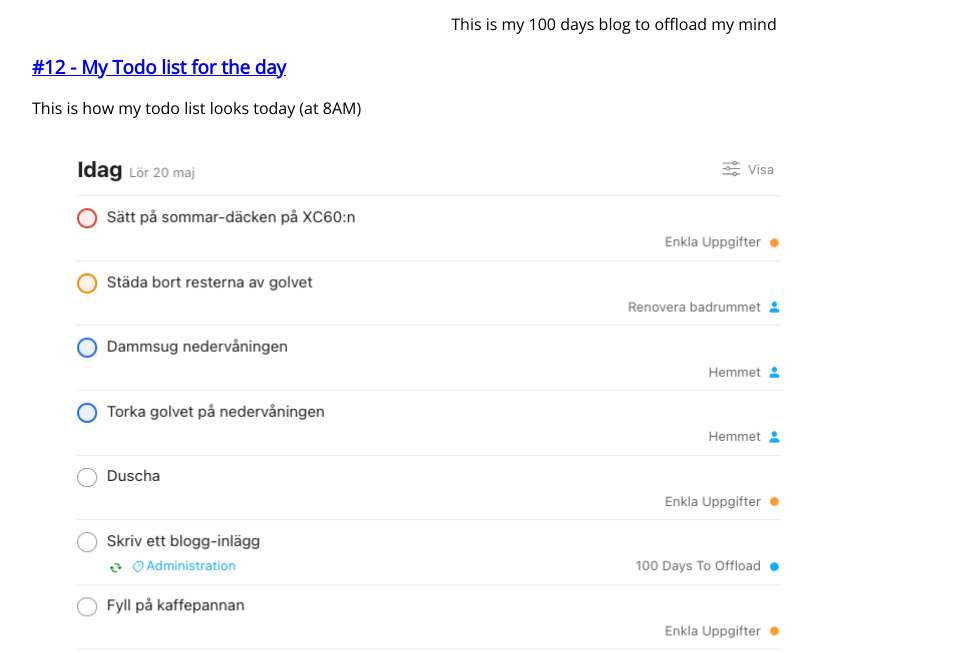
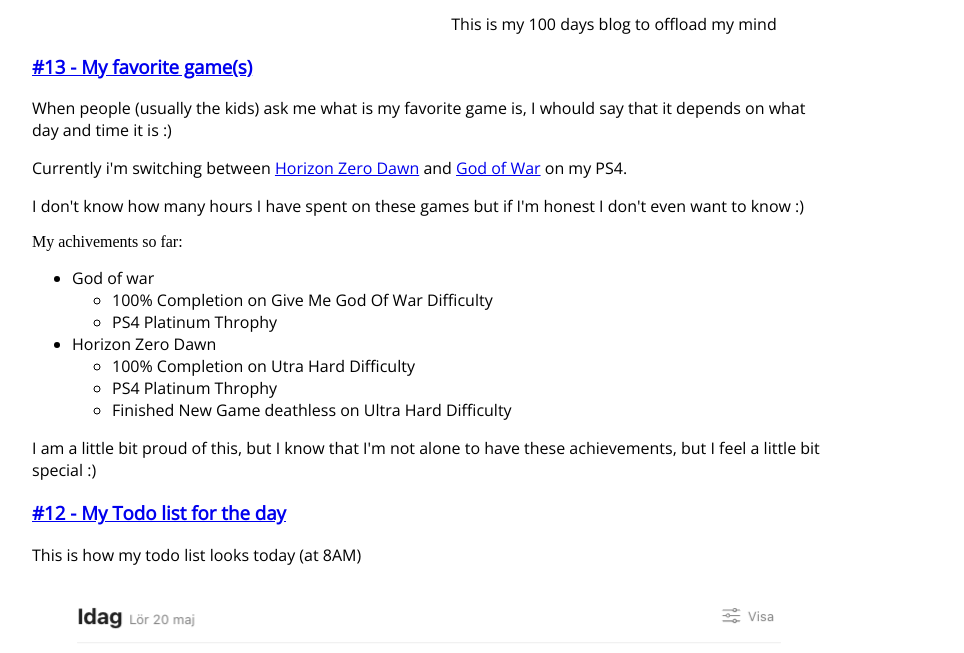
Before and after one commit to johangrahn/johangrahn.github.io, a plain HTML site: page index.html in a window 1280 px wide. Shown: the part 136-789 px from the top of the page, without its empty margins (26-990 px from the left). Drawn offline with nearby package versions, Linux system fonts and the light colour scheme; a web font is replaced by a local one.

Commit message:
Add day 13

```diff
--- a/index.html
+++ b/index.html
@@ -17,11 +17,44 @@
 
   <main>
     <div class="post">
+      <h3><a href="#favorite-games">#13 - My favorite game(s)</a></h3>
+      <p>When people (usually the kids) ask me what is my favorite game is, I whould say that it depends on what day and
+        time it is :) </p>
+      <p>Currently i'm switching between <a href="https://en.wikipedia.org/wiki/Horizon_Zero_Dawn">Horizon Zero
+          Dawn</a> and <a href="https://en.wikipedia.org/wiki/God_of_War_(2018_video_game)">God of War</a> on my PS4.
+      </p>
+      <p>I don't know how many hours I have spent on these games but if I'm honest I don't even want to know :)</p>
+
+      My achivements so far:
+      <ul>
+        <li>God of war
+          <ul>
+            <li>100% Completion on Give Me God Of War Difficulty</li>
+            <li>PS4 Platinum Throphy</li>
+          </ul>
+        </li>
+        <li>
+          Horizon Zero Dawn <ul>
+            <li>100% Completion on Utra Hard Difficulty</li>
+            <li>PS4 Platinum Throphy</li>
+            <li>Finished New Game deathless on Ultra Hard Difficulty</li>
+          </ul>
+        </li>
+      </ul>
+
+      <p>I am a little bit proud of this, but I know that I'm not alone to have these achievements, but I feel a little
+        bit special :)</p>
+    </div>
+
+    <div class="post">
       <h3><a href="#todolist-for-the-day">#12 - My Todo list for the day</a></h3>
       <p>This is how my todo list looks today (at 8AM)</p>
-      <p><img alt="todaylist" src="images/todaylist.png" width="800"/></p>
-      <p>Tasks are categorized into colors based on priority. Red must be done today, Orange whould be nice to do, Blue is if I have the time and so on.</p>
-      <p>Before you even think to ask: "Oh, he must have a cool system that he uses for YEARS! I must know what it is!". NO, I DON'T! I change my system all the time and between apps. I would say though that Todoist and this type or prioritization is the thing I have sticked with longest.</p>
+      <p><img alt="todaylist" src="images/todaylist.png" width="800" /></p>
+      <p>Tasks are categorized into colors based on priority. Red must be done today, Orange whould be nice to do,
+        Blue is if I have the time and so on.</p>
+      <p>Before you even think to ask: "Oh, he must have a cool system that he uses for YEARS! I must know what it
+        is!". NO, I DON'T! I change my system all the time and between apps. I would say though that Todoist and this
+        type or prioritization is the thing I have sticked with longest.</p>
       <p>But, who knows, I might change it tomorrow :)</p>
     </div>
     <div class="post">
@@ -30,9 +63,11 @@
         believe in a higher power or that God is watching over us.</p>
       <p>I believe in that whatever we do, affects the next action that we take and that we are fully responsible for
         our own actions.</p>
-      <p>I have done a lot of things that might not have been my best decisions, and when I write this I know that a lot
+      <p>I have done a lot of things that might not have been my best decisions, and when I write this I know that a
+        lot
         of things that has happend to me is not fair or well-deserved, but I don't blame anyone for them.</p>
-      <p>The only thing I can do is to focus on the possitive stuff that happens and try to minimize the impact that the
+      <p>The only thing I can do is to focus on the possitive stuff that happens and try to minimize the impact that
+        the
         bad has on me.</p>
       <p>For me, I have so many good things in my life that I can be grateful for that I have and feeling blessed
         without saying that a God or some other dude have given me it</p>
```
